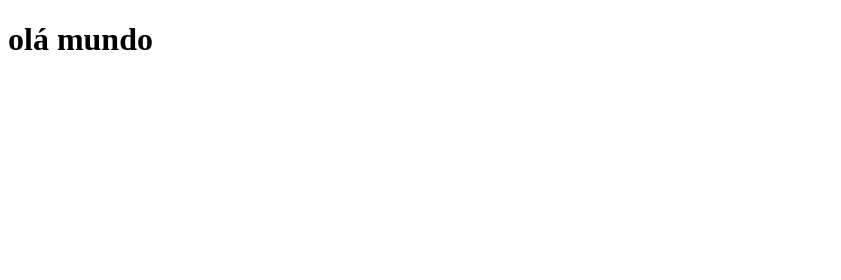
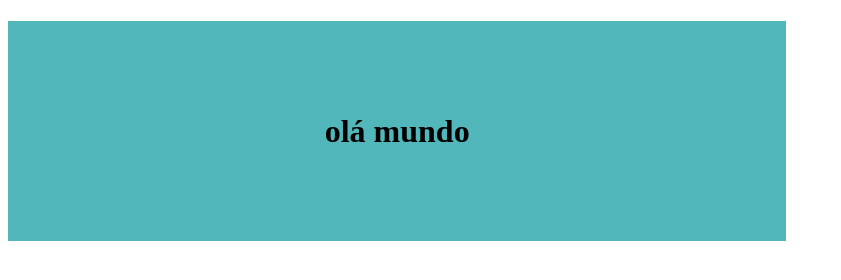
Before and after one commit to ReisRainmaker/Pasta-Git, a plain HTML site: page index.html in a window 1280 px wide. Shown: the whole page, without its empty margins (0-841 px from the left). Drawn offline with Linux system fonts and the light colour scheme.

Commit message:
Mudança css

```diff
--- a/css/style.css
+++ b/css/style.css
@@ -1,3 +1,10 @@
-body  {
-    border: 3px green;
+.altera{
+    background-color: rgb(81, 183, 187);
+    padding: 10px;
+    text-align: center;
+    width: 60%;
+    display: flex;
+    justify-content: center;
+    align-items: center;
+    height: 200px;
 }
--- a/index.html
+++ b/index.html
@@ -8,7 +8,7 @@
     <link rel="stylesheet" href="css/style.css">
 </head>
 <body>
-   <h1 id="texto">olá mundo</h1>
+   <h1 id="texto" class="altera">olá mundo</h1>
 
     <script src="js/index.js"></script>
 </body>
```
